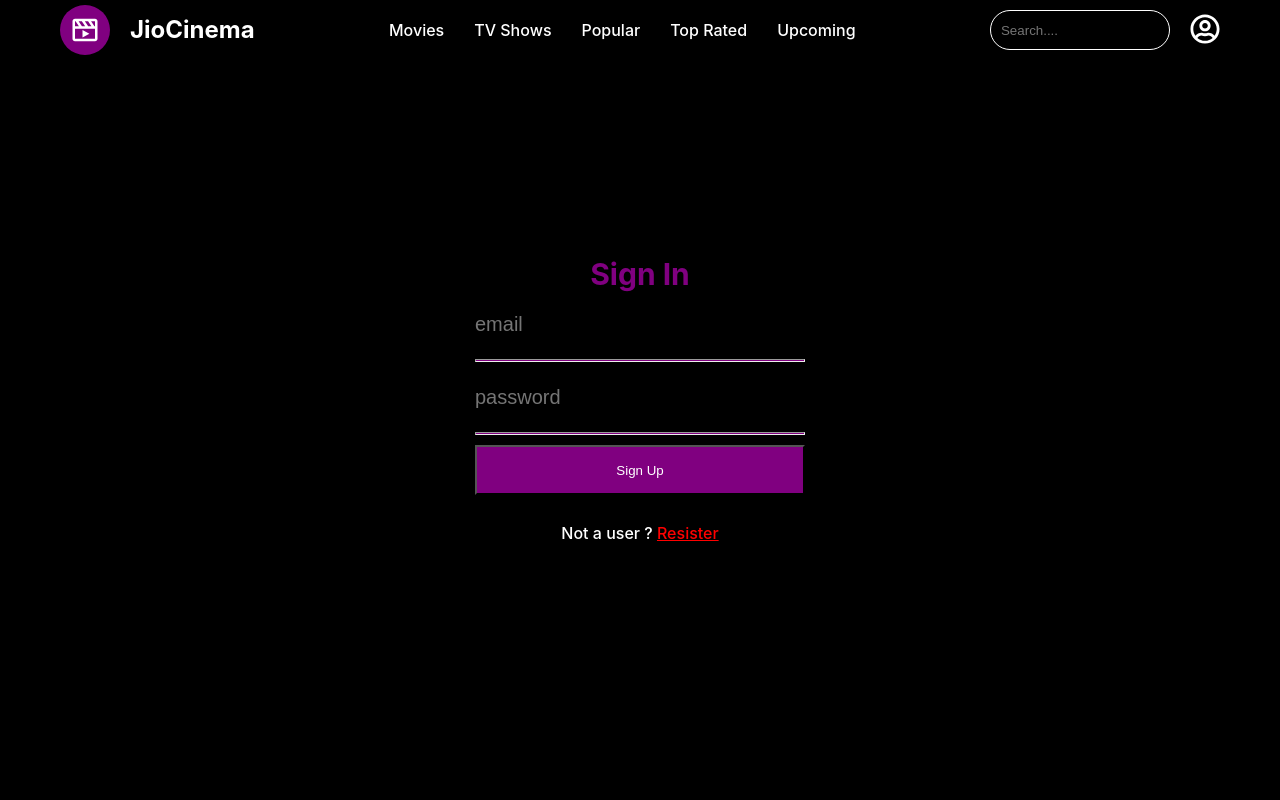
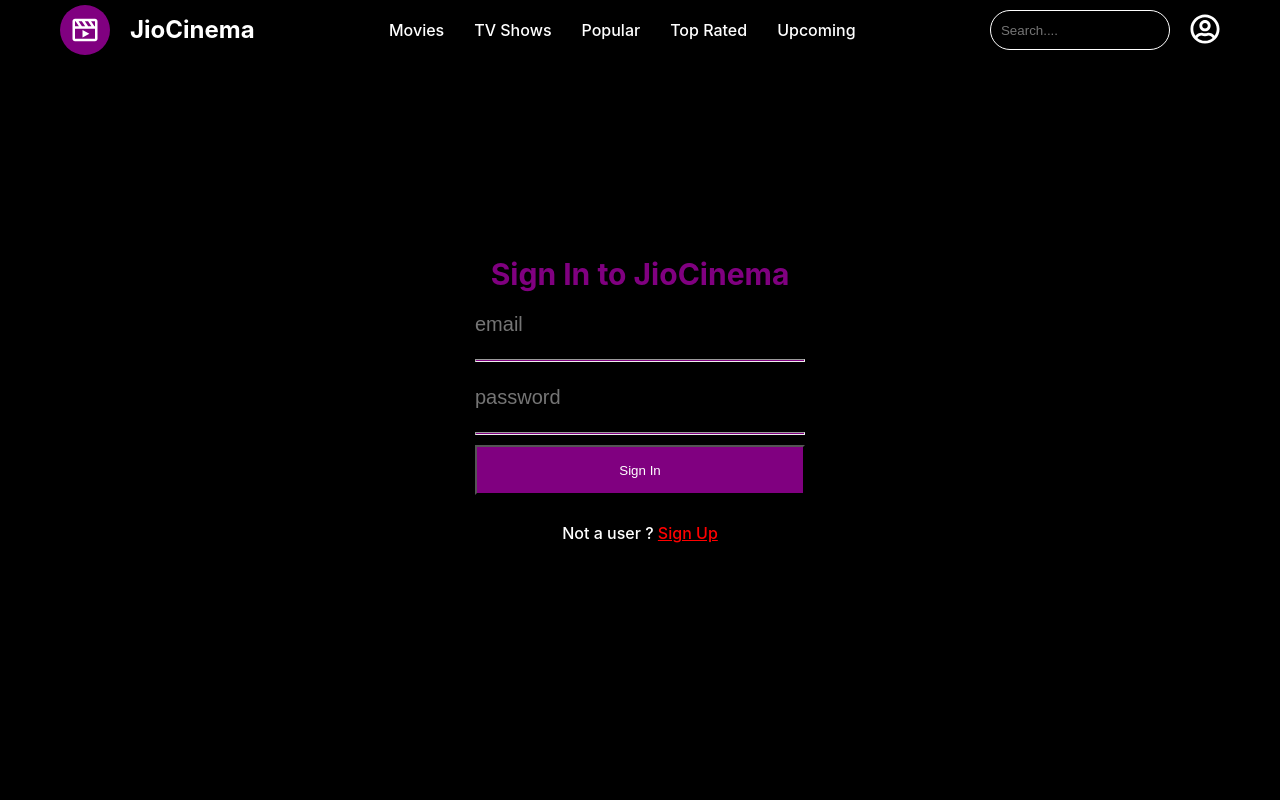
Before and after one commit to pathanimran4373/Gio-Cinema, a React (Vite) app: page /login in a window 1280 px wide. Shown: the top 800 px of the page. Built offline with nearby package versions, Linux system fonts and the light colour scheme; no server answers.

Commit message:
update in profile componant

```diff
--- a/src/componants/resisterUser/login/LogIn.jsx
+++ b/src/componants/resisterUser/login/LogIn.jsx
@@ -28,16 +28,16 @@
             <div className="login-form-container">
 
                 <form action="" className='login-box'>
-                    <h3>Sign In</h3>
+                    <h3>Sign In to JioCinema</h3>
                     <input type="email" placeholder="email" className="box" value={email} onChange={(e) => setEmail(e.target.value)} />
                     <hr className='hrLine'></hr>
 
                     <input type="password" placeholder="password" className="box" value={password} onChange={(e) => setPassword(e.target.value)} />
                     <hr className='hrLine'></hr>
 
-                    <input type="submit" value="Sign Up" className="btn" onClick={handleChange} />
+                    <input type="submit" value="Sign In" className="btn" onClick={handleChange} />
 
-                    <p className='botomLine'>Not a user ? <span><Link className='botomLink'to="/signup">Resister</Link></span></p>
+                    <p className='botomLine'>Not a user ? <span><Link className='botomLink'to="/signup">Sign Up</Link></span></p>
 
 
                 </form>
--- a/src/componants/resisterUser/signUp/SignUp.jsx
+++ b/src/componants/resisterUser/signUp/SignUp.jsx
@@ -50,7 +50,7 @@
 
                         <input type="submit" value="Sign Up" className="btn" onClick={handleSubmit} />
 
-                        <p className='botomLine'>Alredy user ? <span><Link className='botomLink'to="/login">Log In</Link></span></p>
+                        <p className='botomLine'>Alredy user ? <span><Link className='botomLink'to="/login">Sign In</Link></span></p>
 
                     </form>
 
```
